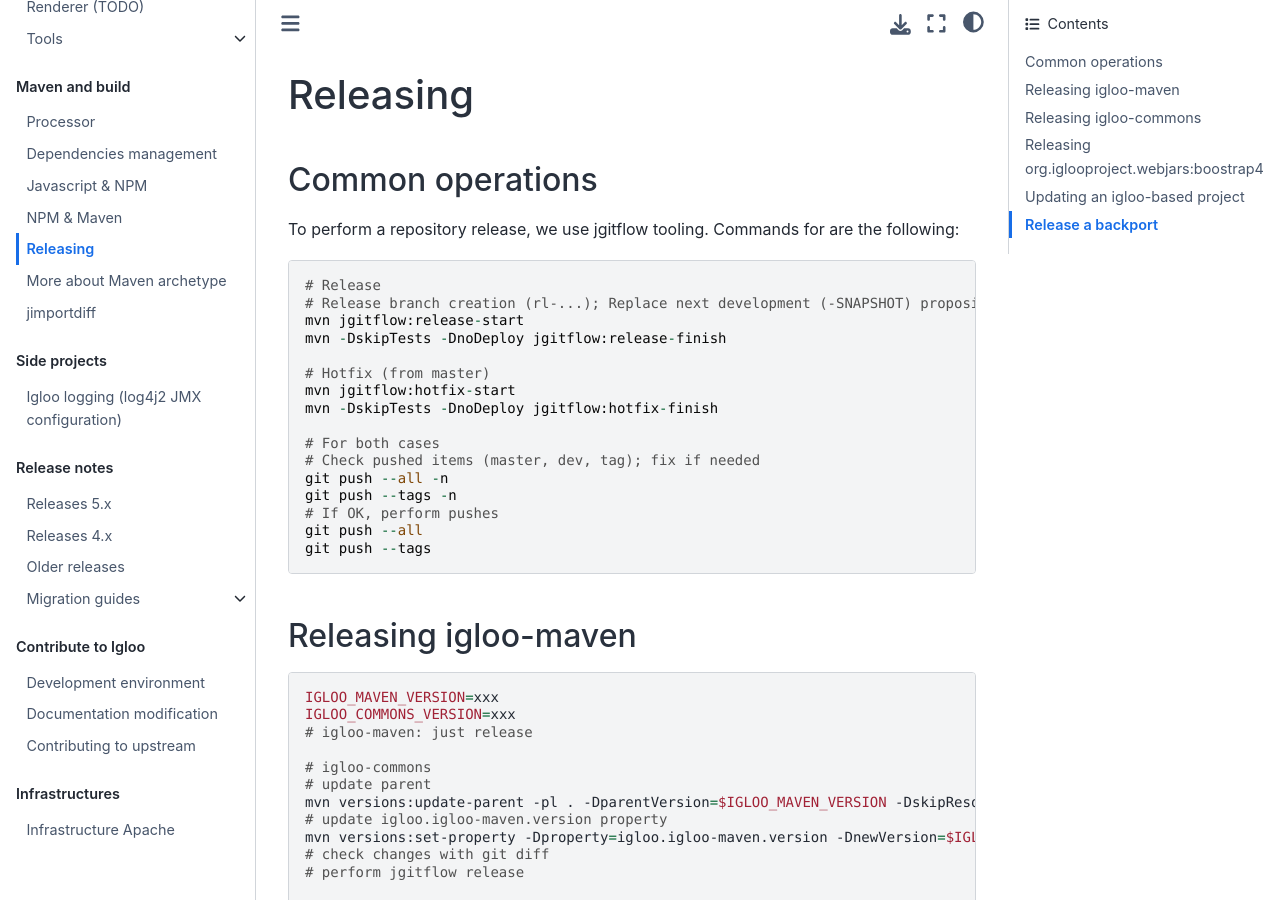
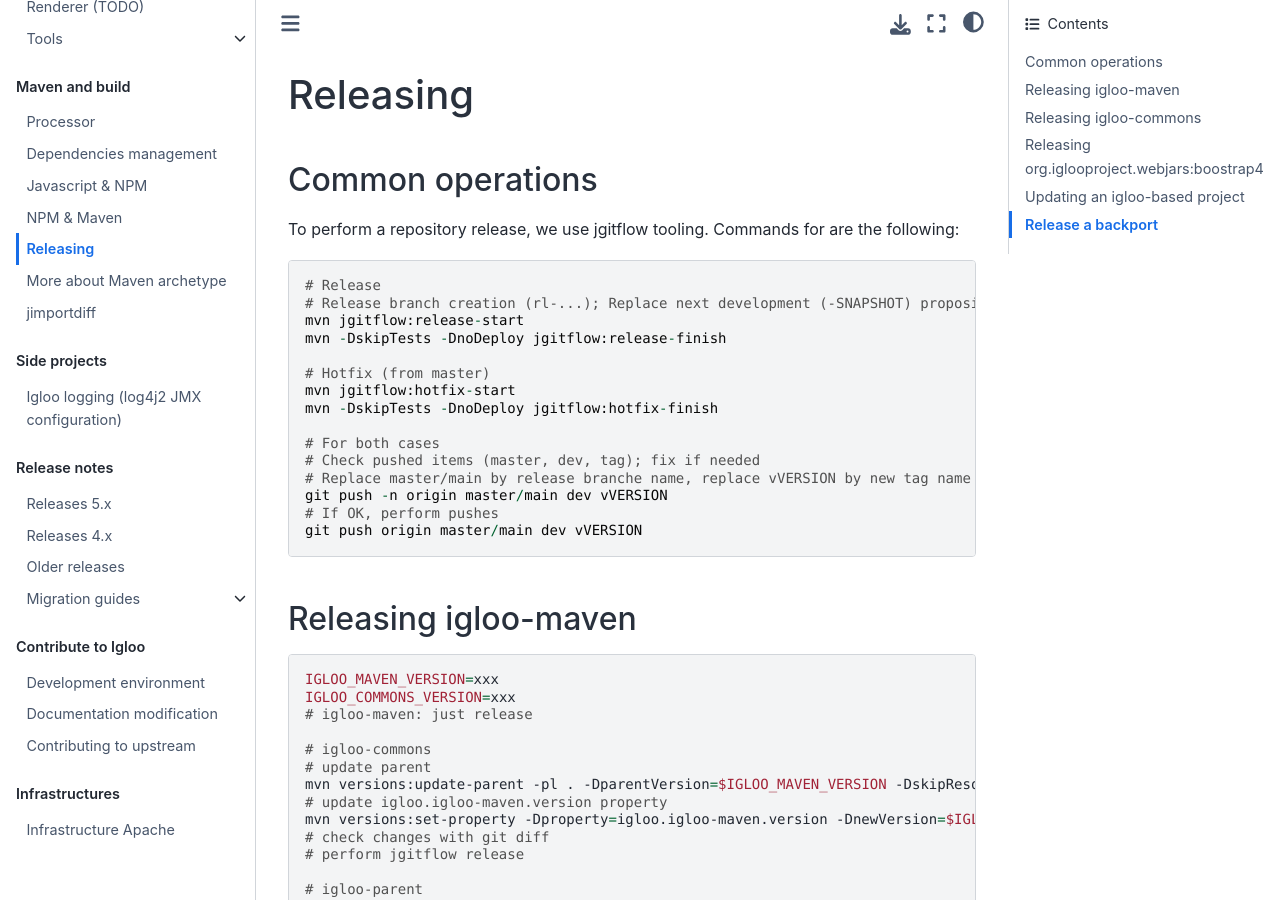
Before and after one commit to igloo-project/igloo-doc, a Sphinx documentation site: the page built from source/maven/releasing.md, in a window 1280 px wide and 900 px high. Built offline with Sphinx 7.4.7 and the Sphinx Book theme 1.1.4, drawn with Linux system fonts in a browser that asks for light colours.

Commit message:
drop git push --all

````diff
--- a/source/maven/releasing.md
+++ b/source/maven/releasing.md
@@ -17,11 +17,10 @@
 
 # For both cases
 # Check pushed items (master, dev, tag); fix if needed
-git push --all -n
-git push --tags -n
+# Replace master/main by release branche name, replace vVERSION by new tag name
+git push -n origin master/main dev vVERSION
 # If OK, perform pushes
-git push --all
-git push --tags
+git push origin master/main dev vVERSION
 ```
 
 ## Releasing igloo-maven
````
